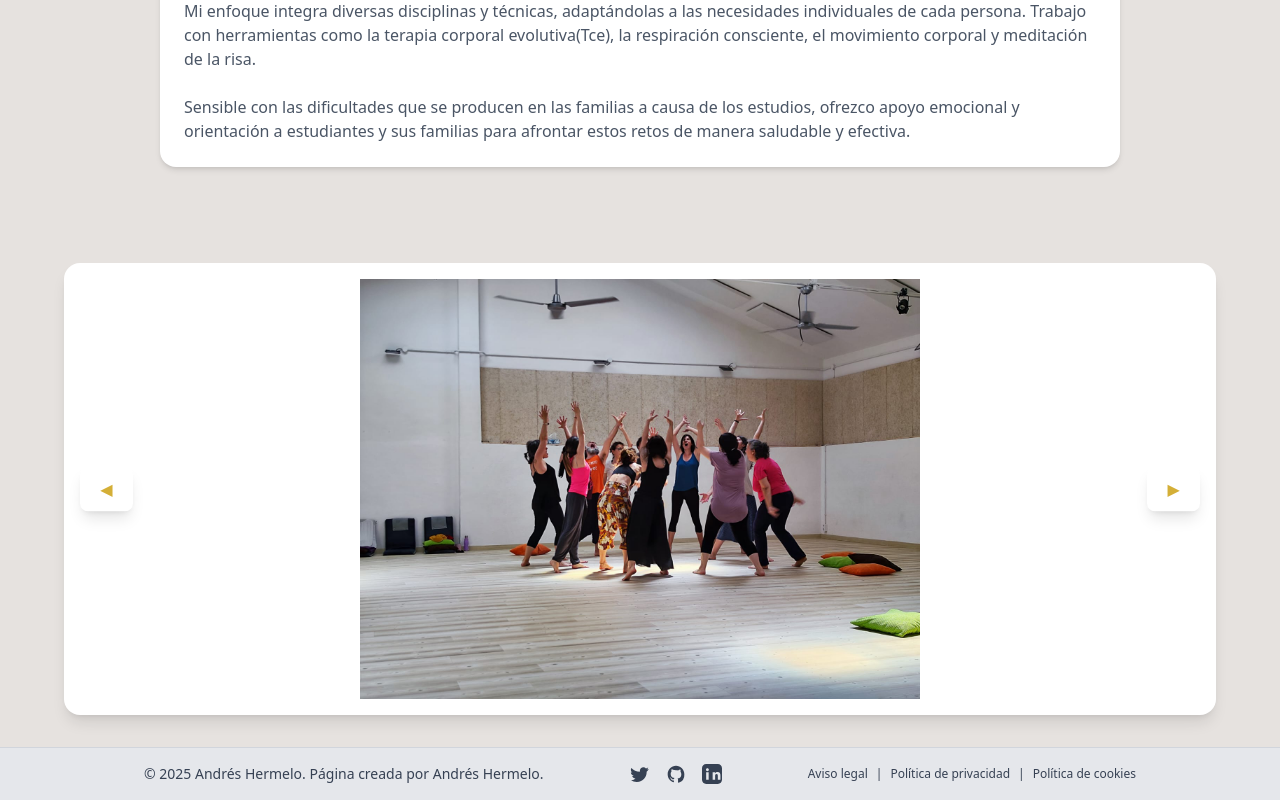
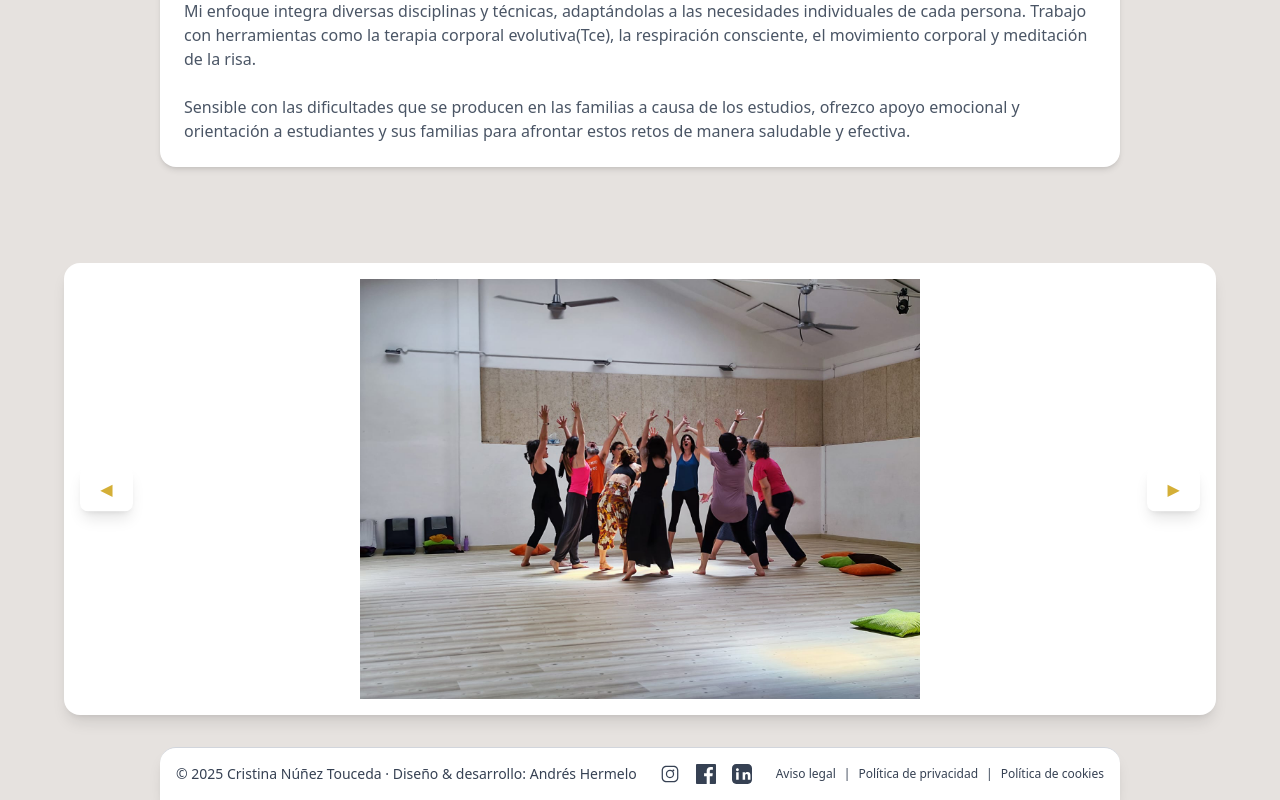
Before and after one commit to atxoupi/proxecto-front, a React (Vite) app in the folder proxecto-front/: page / in a window 1280 px wide. Shown: the part 581-1381 px from the top of the page. Built offline with nearby package versions, Linux system fonts and the light colour scheme.

Commit message:
improve footer

```diff
--- a/proxecto-front/src/components/footer/Footer.jsx
+++ b/proxecto-front/src/components/footer/Footer.jsx
@@ -1,31 +1,68 @@
-import React from 'react';
+import React from "react";
+import { motion } from "framer-motion";
 
 export default function Footer() {
   return (
-    <footer className="w-full bg-gray-200 text-gray-700 py-4 mt-auto border-t border-gray-300">
+    <motion.footer
+    initial={{ opacity: 0, y: 40 }}
+      animate={{ opacity: 1, y: 0 }}
+      transition={{ duration: 0.6, ease: "easeOut" }}
+    className="w-[75vw] mx-auto bg-white text-gray-700 py-4 mt-auto border-t border-gray-300 rounded-t-2xl shadow-lg ">
       <div className="max-w-5xl mx-auto flex flex-col md:flex-row items-center justify-between px-4 gap-2">
         <div className="text-sm text-center md:text-left">
-          &copy; {new Date().getFullYear()} Andrés Hermelo. Página creada por Andrés Hermelo.
+          &copy; {new Date().getFullYear()} Cristina Núñez Touceda · Diseño & desarrollo: Andrés Hermelo
         </div>
         <div className="flex items-center gap-4 mt-2 md:mt-0">
-          <a href="https://twitter.com/" target="_blank" rel="noopener noreferrer" aria-label="Twitter" className="hover:text-blue-500">
-            <svg className="w-5 h-5" fill="currentColor" viewBox="0 0 24 24"><path d="M22.46 6c-.77.35-1.6.59-2.47.7a4.3 4.3 0 0 0 1.88-2.37 8.59 8.59 0 0 1-2.72 1.04A4.28 4.28 0 0 0 16.11 4c-2.37 0-4.29 1.92-4.29 4.29 0 .34.04.67.11.99C7.69 9.13 4.07 7.38 1.64 4.7c-.37.64-.58 1.39-.58 2.19 0 1.51.77 2.84 1.95 3.62-.72-.02-1.4-.22-1.99-.55v.06c0 2.11 1.5 3.87 3.5 4.27-.36.1-.74.16-1.13.16-.28 0-.54-.03-.8-.08.54 1.7 2.11 2.94 3.97 2.97A8.6 8.6 0 0 1 2 19.54c-.29 0-.57-.02-.85-.05A12.13 12.13 0 0 0 8.29 21.5c7.55 0 11.68-6.26 11.68-11.68 0-.18-.01-.36-.02-.54A8.18 8.18 0 0 0 22.46 6z"/></svg>
+          <a
+            href="https://www.instagram.com/crisnuneztouceda/"
+            target="_blank"
+            rel="noopener noreferrer"
+            aria-label="Instagram"
+            className="hover:text-pink-500"
+          >
+            <svg className="w-5 h-5" fill="currentColor" viewBox="0 0 24 24">
+              <path d="M7.75 2h8.5C19.55 2 22 4.45 22 7.75v8.5C22 19.55 19.55 22 16.25 22h-8.5C4.45 22 2 19.55 2 16.25v-8.5C2 4.45 4.45 2 7.75 2zm0 1.5C5.24 3.5 3.5 5.24 3.5 7.75v8.5c0 2.51 1.74 4.25 4.25 4.25h8.5c2.51 0 4.25-1.74 4.25-4.25v-8.5c0-2.51-1.74-4.25-4.25-4.25h-8.5zM12 7c2.76 0 5 2.24 5 5s-2.24 5-5 5-5-2.24-5-5 2.24-5 5-5zm0 1.5A3.5 3.5 0 1 0 12 15.5 3.5 3.5 0 0 0 12 8.5zm5.25-.88a1.13 1.13 0 1 1-1.13-1.12 1.13 1.13 0 0 1 1.13 1.12z" />
+            </svg>
           </a>
-          <a href="https://github.com/" target="_blank" rel="noopener noreferrer" aria-label="GitHub" className="hover:text-gray-900">
-            <svg className="w-5 h-5" fill="currentColor" viewBox="0 0 24 24"><path d="M12 2C6.48 2 2 6.58 2 12.26c0 4.48 2.87 8.28 6.84 9.63.5.09.68-.22.68-.48 0-.24-.01-.87-.01-1.7-2.78.62-3.37-1.36-3.37-1.36-.45-1.18-1.1-1.5-1.1-1.5-.9-.63.07-.62.07-.62 1 .07 1.53 1.05 1.53 1.05.89 1.56 2.34 1.11 2.91.85.09-.66.35-1.11.63-1.37-2.22-.26-4.56-1.14-4.56-5.07 0-1.12.39-2.03 1.03-2.75-.1-.26-.45-1.3.1-2.7 0 0 .84-.28 2.75 1.05A9.36 9.36 0 0 1 12 7.43c.85.004 1.7.12 2.5.34 1.9-1.33 2.74-1.05 2.74-1.05.55 1.4.2 2.44.1 2.7.64.72 1.03 1.63 1.03 2.75 0 3.94-2.34 4.8-4.57 5.06.36.32.68.94.68 1.9 0 1.37-.01 2.47-.01 2.8 0 .27.18.58.69.48A10.01 10.01 0 0 0 22 12.26C22 6.58 17.52 2 12 2z"/></svg>
+
+          <a
+            href="https://www.facebook.com/cristina.nuneztouceda"
+            target="_blank"
+            rel="noopener noreferrer"
+            aria-label="Facebook"
+            className="hover:text-blue-600"
+          >
+            <svg className="w-5 h-5" fill="currentColor" viewBox="0 0 24 24">
+              <path d="M22.675 0H1.325C.593 0 0 .593 0 1.326v21.348C0 23.407.593 24 1.325 24h11.495v-9.294H9.691V11.01h3.129V8.413c0-3.1 1.892-4.788 4.659-4.788 1.325 0 2.464.099 2.795.143v3.24l-1.918.001c-1.504 0-1.796.716-1.796 1.764v2.314h3.59l-.467 3.696h-3.123V24h6.127C23.407 24 24 23.407 24 22.674V1.326C24 .593 23.407 0 22.675 0z" />
+            </svg>
           </a>
-          <a href="https://linkedin.com/" target="_blank" rel="noopener noreferrer" aria-label="LinkedIn" className="hover:text-blue-700">
-            <svg className="w-5 h-5" fill="currentColor" viewBox="0 0 24 24"><path d="M19 0h-14c-2.76 0-5 2.24-5 5v14c0 2.76 2.24 5 5 5h14c2.76 0 5-2.24 5-5v-14c0-2.76-2.24-5-5-5zm-11 19h-3v-9h3v9zm-1.5-10.28c-.97 0-1.75-.79-1.75-1.75s.78-1.75 1.75-1.75 1.75.79 1.75 1.75-.78 1.75-1.75 1.75zm15.5 10.28h-3v-4.5c0-1.08-.02-2.47-1.5-2.47-1.5 0-1.73 1.17-1.73 2.39v4.58h-3v-9h2.89v1.23h.04c.4-.75 1.38-1.54 2.84-1.54 3.04 0 3.6 2 3.6 4.59v4.72z"/></svg>
+
+          <a
+            href="https://www.linkedin.com/in/crisnuneztouceda/"
+            target="_blank"
+            rel="noopener noreferrer"
+            aria-label="LinkedIn"
+            className="hover:text-blue-700"
+          >
+            <svg className="w-5 h-5" fill="currentColor" viewBox="0 0 24 24">
+              <path d="M19 0h-14c-2.76 0-5 2.24-5 5v14c0 2.76 2.24 5 5 5h14c2.76 0 5-2.24 5-5v-14c0-2.76-2.24-5-5-5zm-11 19h-3v-9h3v9zm-1.5-10.28c-.97 0-1.75-.79-1.75-1.75s.78-1.75 1.75-1.75 1.75.79 1.75 1.75-.78 1.75-1.75 1.75zm15.5 10.28h-3v-4.5c0-1.08-.02-2.47-1.5-2.47-1.5 0-1.73 1.17-1.73 2.39v4.58h-3v-9h2.89v1.23h.04c.4-.75 1.38-1.54 2.84-1.54 3.04 0 3.6 2 3.6 4.59v4.72z" />
+            </svg>
           </a>
         </div>
         <div className="flex flex-col md:flex-row gap-2 mt-2 md:mt-0 text-xs">
-          <a href="/aviso-legal" className="hover:underline">Aviso legal</a>
+          <a href="/aviso-legal" className="hover:underline">
+            Aviso legal
+          </a>
           <span className="hidden md:inline">|</span>
-          <a href="/privacidad" className="hover:underline">Política de privacidad</a>
+          <a href="/privacidad" className="hover:underline">
+            Política de privacidad
+          </a>
           <span className="hidden md:inline">|</span>
-          <a href="/cookies" className="hover:underline">Política de cookies</a>
+          <a href="/cookies" className="hover:underline">
+            Política de cookies
+          </a>
         </div>
       </div>
-    </footer>
+    </motion.footer>
   );
 }
```
